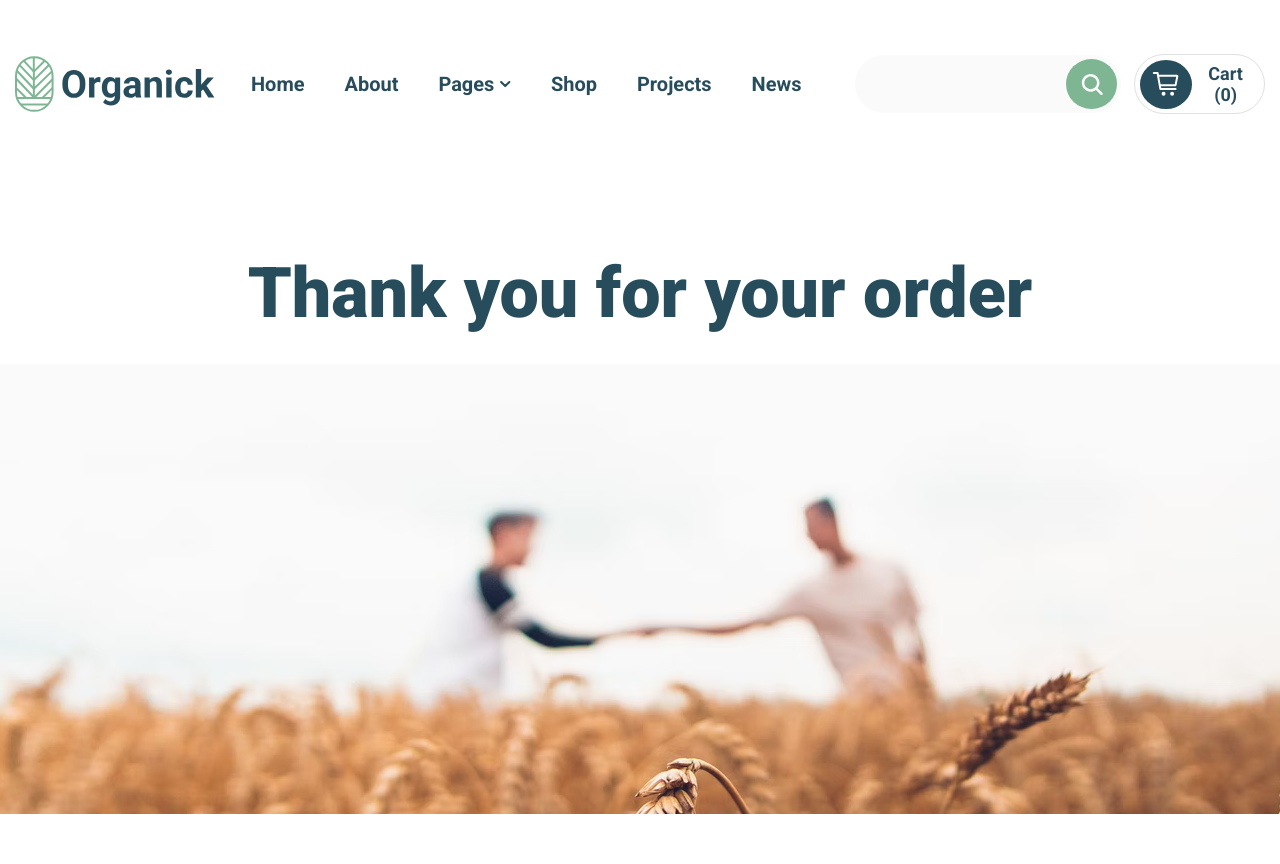
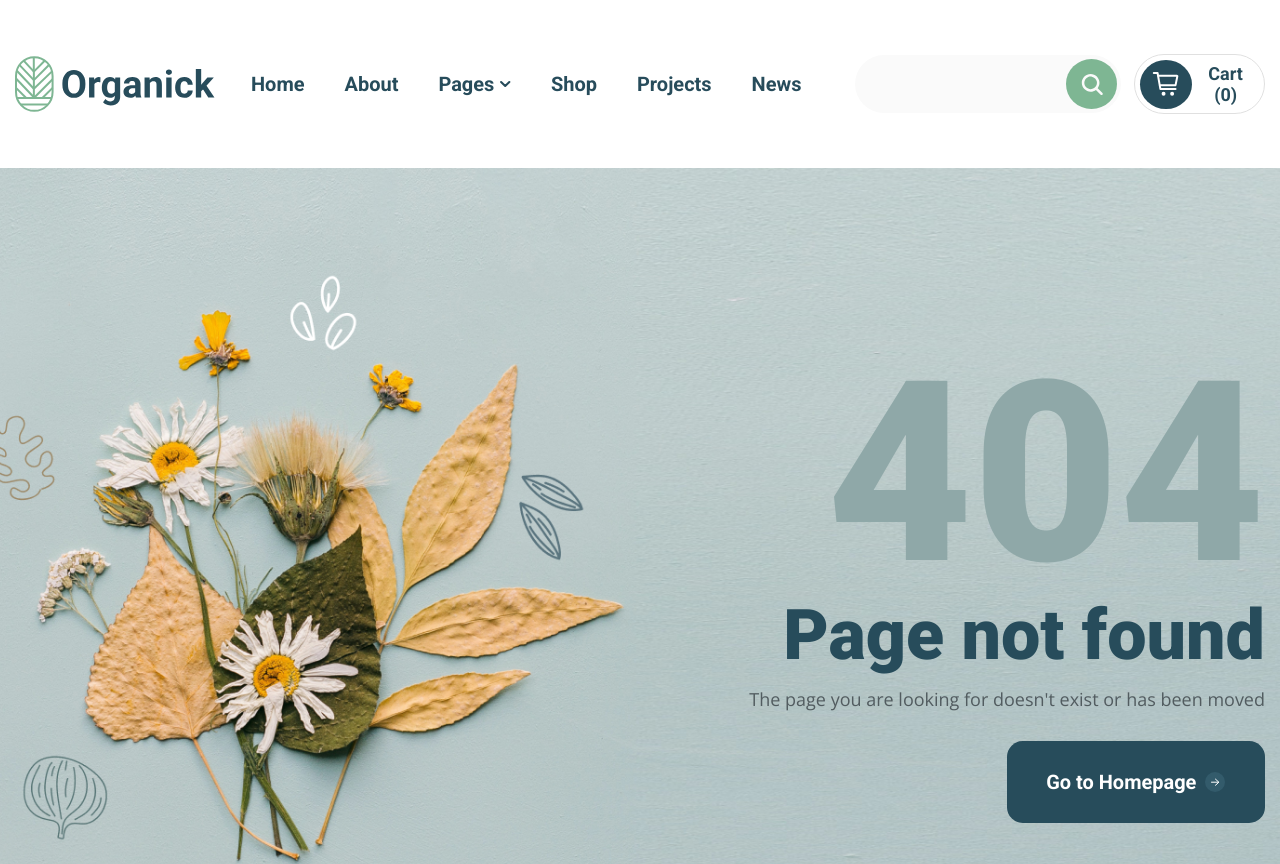
Before and after one commit to tkach-v/OrganickStore, a React (Create React App) app: page / in a window 1280 px wide. Shown: the top 864 px of the page. Built offline with nearby package versions, Linux system fonts and the light colour scheme.

Commit message:
Add error 404 section

```diff
--- a/src/App.js
+++ b/src/App.js
@@ -15,6 +15,7 @@ import News from "./components/news/News";
 import {Subtitle} from "./styles/common";
 import Subscribe from "./components/subscribe/Subscribe";
 import CompletedOrder from "./components/completedOrder/CompletedOrder";
+import Error404 from "./components/error-404/Error404";
 
 function App() {
   return (
@@ -23,17 +24,18 @@ function App() {
         <GlobalStyles/>
         <Header/>
         <main>
+          <Error404/>
           <CompletedOrder/>
-          {/*<Promo/>*/}
-          {/*<Banners/>*/}
-          {/*<About/>*/}
-          {/*<Shop/>*/}
-          {/*<Testimonials/>*/}
-          {/*<Offer/>*/}
-          {/*<WhoWeAre/>*/}
-          {/*<Gallery/>*/}
-          {/*<News/>*/}
-          {/*<Subscribe/>*/}
+          <Promo/>
+          <Banners/>
+          <About/>
+          <Shop/>
+          <Testimonials/>
+          <Offer/>
+          <WhoWeAre/>
+          <Gallery/>
+          <News/>
+          <Subscribe/>
         </main>
         <Footer/>
       </ThemeProvider>
--- /dev/null
+++ b/src/components/error-404/Error404.jsx
@@ -0,0 +1,55 @@
+import React from 'react';
+import styled from "styled-components";
+import {Button, ButtonArrow, Container, Text, Title} from "../../styles/common";
+
+const StyledError404 = styled.div`
+  background-image: url("../../img/error-404/background.jpg");
+  background-repeat: no-repeat;
+  background-size: cover;
+  background-position: center;
+  padding: 10rem 0;
+  @media (max-width: ${props => props.theme.breakpoints.medium}) {
+    background: #F1EFF0;
+    padding: 5rem 0;
+  }
+`
+
+const Error404Inner = styled(Container)`
+  display: flex;
+  flex-direction: column;
+  align-items: end;
+  @media (max-width: ${props => props.theme.breakpoints.medium}) {
+    align-items: start;
+  }
+`
+
+const Error404Title = styled(Title)`
+  color: #8FA8A8;
+  font-size: 14rem;
+  @media (max-width: ${props => props.theme.breakpoints.medium}) {
+    font-size: 8rem;
+  }
+`
+
+function Error404() {
+  return (
+    <StyledError404>
+      <Error404Inner>
+        <Error404Title>404</Error404Title>
+        <Title>Page not found</Title>
+        <Text $marginTop="0.8rem">The page you are looking for doesn't exist or has been moved</Text>
+        <Button $marginTop="1.5rem"
+                $backgroundColor={props => props.theme.colors.title}
+                $color="#FFFFFF"
+        >
+          <div>Go to Homepage</div>
+          <ButtonArrow>
+            <img src="./img/common/arrow.svg" alt=""/>
+          </ButtonArrow>
+        </Button>
+      </Error404Inner>
+    </StyledError404>
+  );
+}
+
+export default Error404;
--- a/src/components/news/News.jsx
+++ b/src/components/news/News.jsx
@@ -1,6 +1,6 @@
 import React from 'react';
 import styled from "styled-components";
-import {Button, ButtonArrow, Container, CorrectedImage, Subtitle, Text, Title} from "../../styles/common";
+import {Button, ButtonArrow, Container, Subtitle, Text, Title} from "../../styles/common";
 
 const StyledNews = styled(Container)`
   padding-top: 9rem;
```
Also changed, not shown: public/img/error-404/background.jpg (added).
